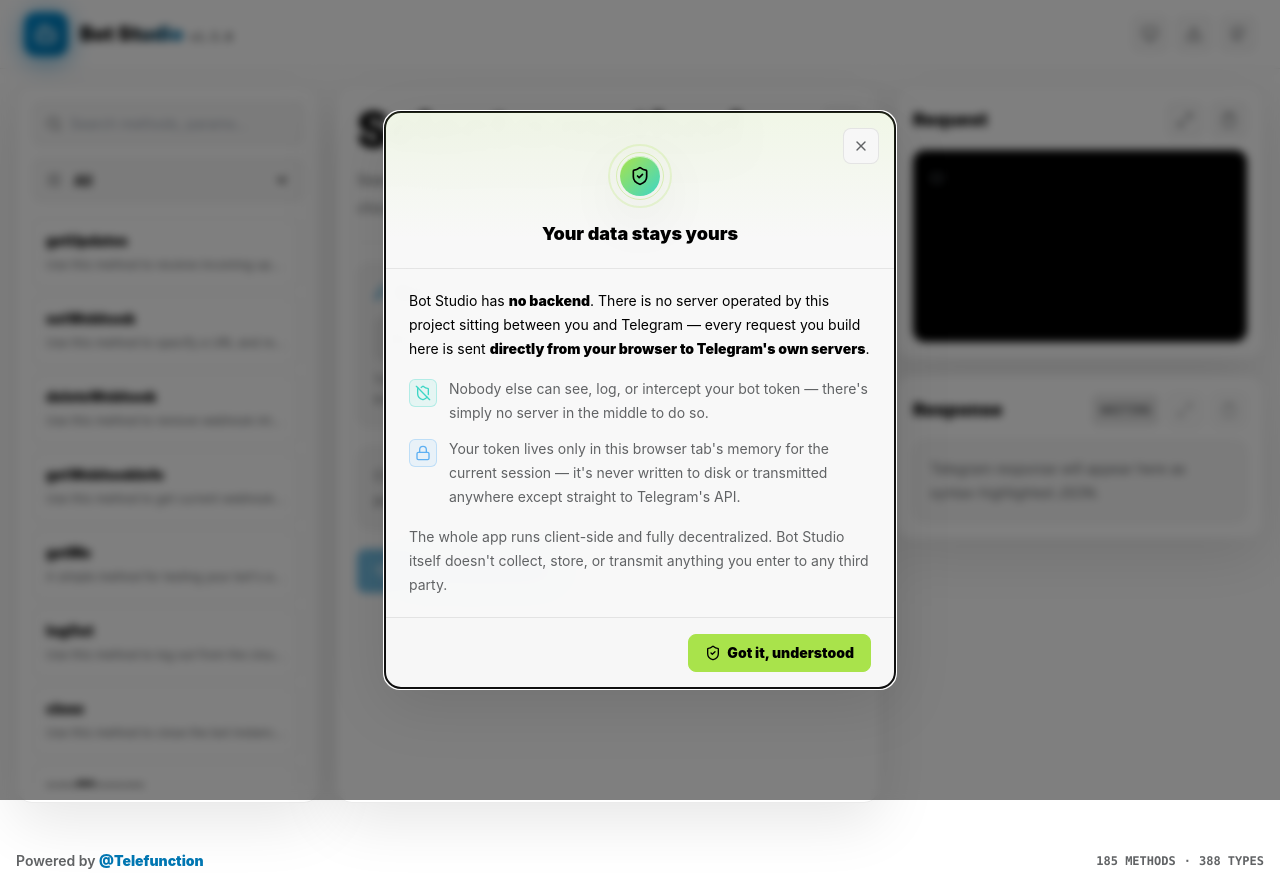
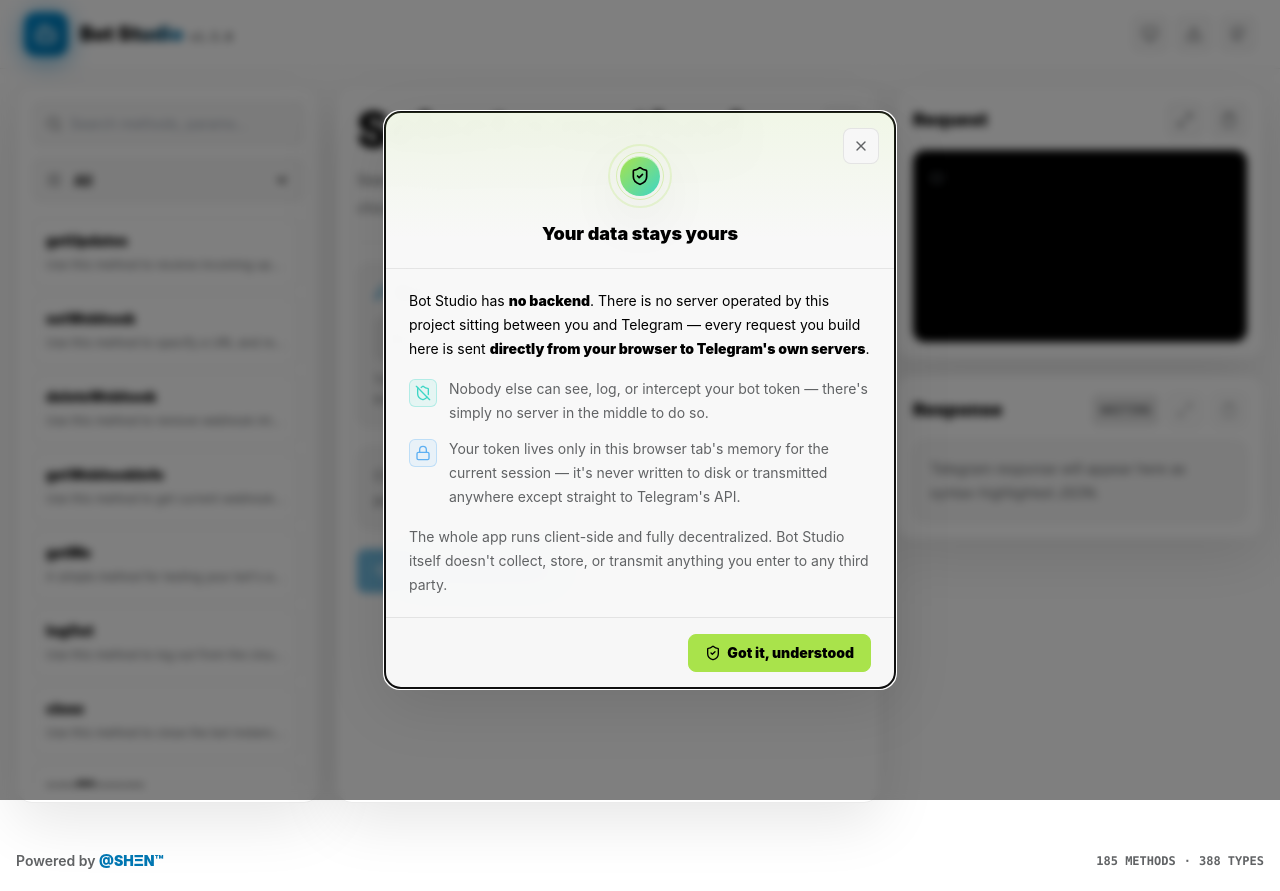
Before and after one commit to aishervin/Telebot, a Vue app: page / in a window 1280 px wide. Built offline with nearby package versions, Linux system fonts and the light colour scheme; a web font is replaced by a local one.

Commit message:
®️SHΞN™ᴢᴇʀᴏ

```diff
--- a/src/App.vue
+++ b/src/App.vue
@@ -170,10 +170,10 @@
           </button>
           <a
             class="icon-button"
-            href="https://github.com/telefunction/bot-studio"
+            href="https://github.com/aishervin/Telebot"
             target="_blank"
             rel="noreferrer"
-            title="telefunction"
+            title="SHΞN™"
             aria-label="View Bot Studio source on GitHub"
           >
             <Github class="h-4 w-4" />
@@ -299,12 +299,12 @@
         Powered by
         <a
           class="font-black text-signal-blueHover hover:underline dark:text-signal-blueDark dark:hover:text-signal-blueBright"
-          href="https://github.com/telefunction"
+          href="https://github.com/aishervin"
           target="_blank"
           rel="noreferrer"
-          aria-label="Telefunction on GitHub"
+          aria-label="SHΞN™ on GitHub"
         >
-          @Telefunction
+          @SHΞN™
         </a>
       </div>
 
--- a/vite.config.ts
+++ b/vite.config.ts
@@ -5,7 +5,7 @@
 import { defineConfig, type Plugin, type ResolvedConfig } from 'vite';
 
 const FONT_EXTENSIONS = /\.(?:ttf|woff2?|otf)$/i;
-const SITE_URL = 'https://telefunction.github.io/bot-studio/';
+const SITE_URL = 'https://aishervin.github.io/Telebot/';
 
 function resolveOutDir(config: ResolvedConfig): string {
   return path.isAbsolute(config.build.outDir)
```
Also changed, not shown: package.json (+4 -4 lines).
